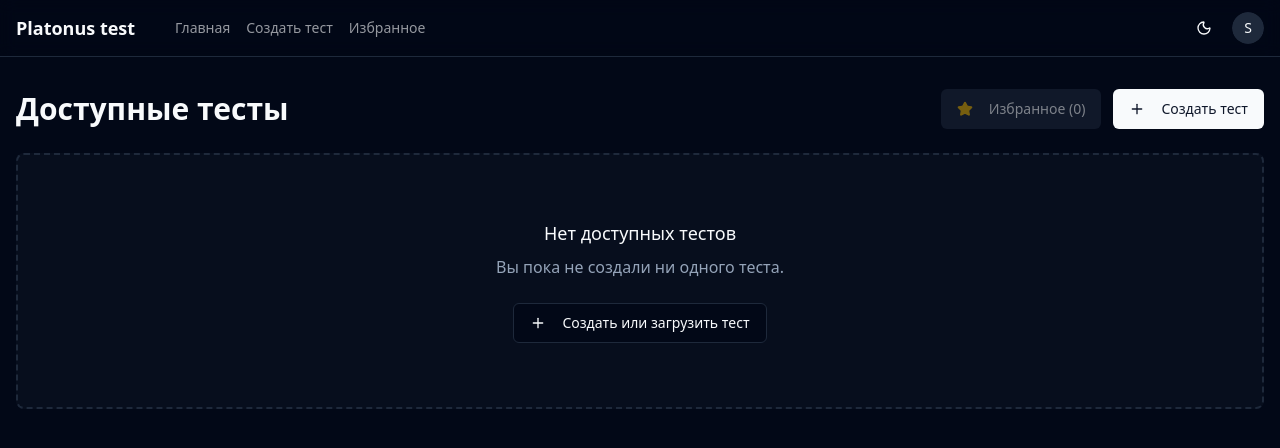
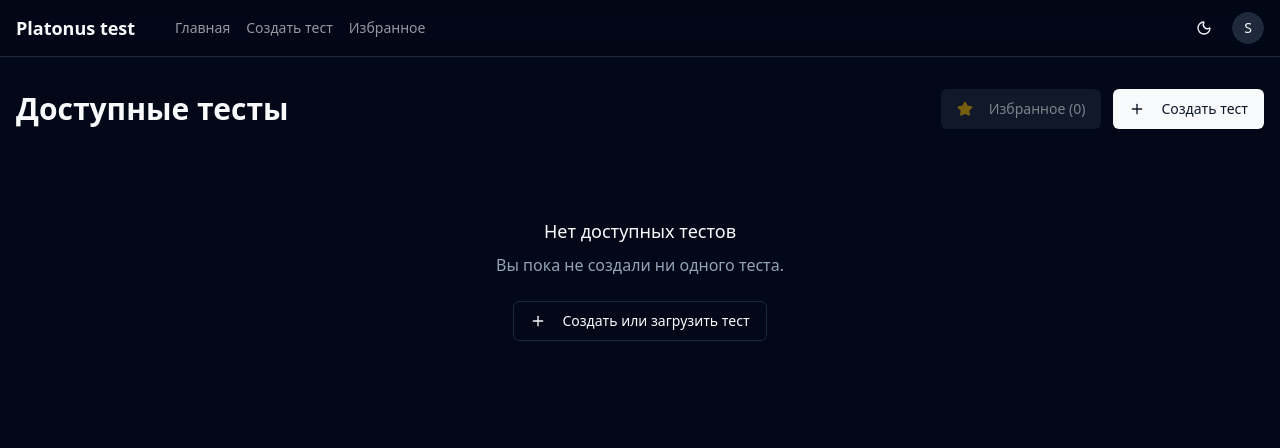
Before and after one commit to Darkhan-05/platonus-test, a React app: page /register in a window 1280 px wide. Both pictures are taken after typing "Sample" into the empty fields and a click on the button "Зарегистрироваться". Shown: the top 448 px of the page. Built offline with nearby package versions, Linux system fonts and the light colour scheme; the HTML template or start-up script is replaced by a standard one.

Commit message:
Убрал dashed, заблуждающую вещь

```diff
--- a/src/pages/DashboardPage.tsx
+++ b/src/pages/DashboardPage.tsx
@@ -50,7 +50,7 @@
       </div>
 
       {displayQuizzes.length === 0 ? (
-        <div className="flex flex-col items-center justify-center py-16 text-center border-2 border-dashed rounded-lg bg-muted/20">
+        <div className="flex flex-col items-center justify-center py-16 text-center">
           <div className="text-lg font-medium mb-2">Нет доступных тестов</div>
           <p className="text-muted-foreground mb-6 max-w-sm">
             Вы пока не создали ни одного теста.
```
